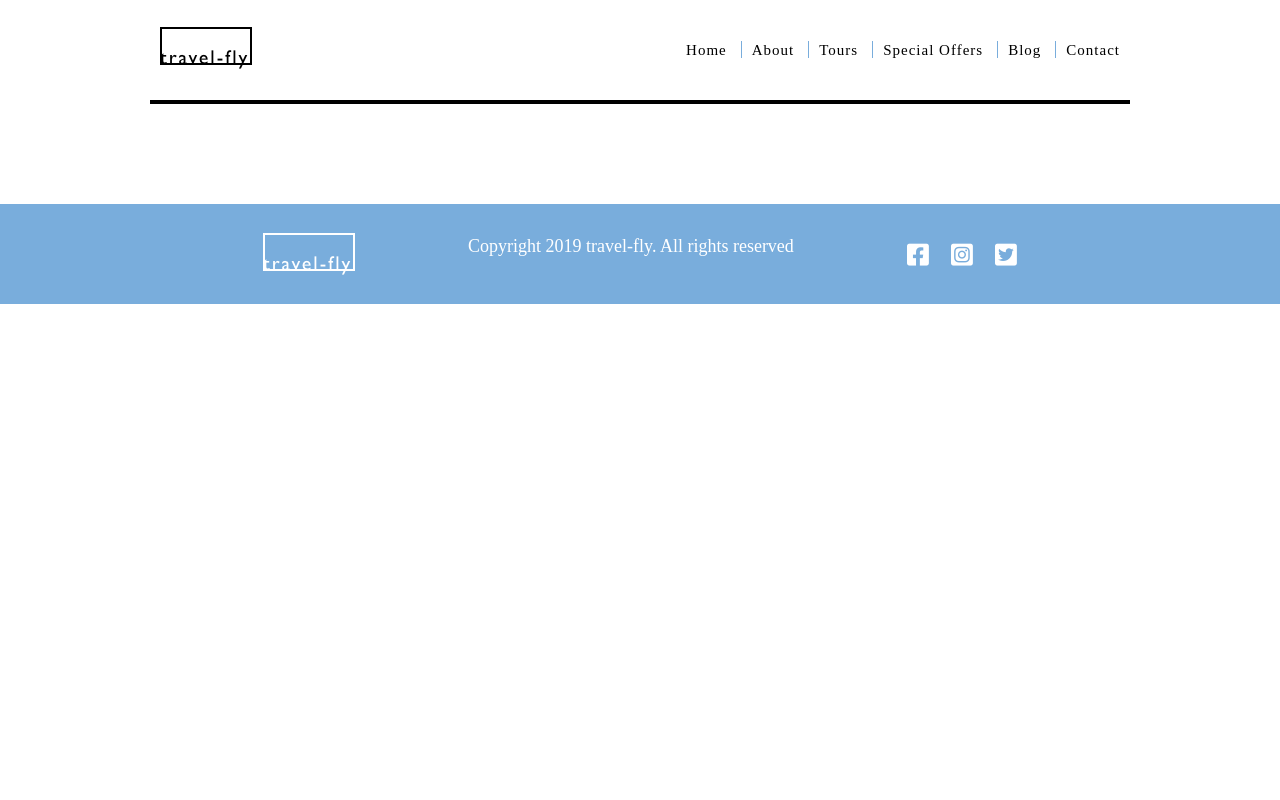
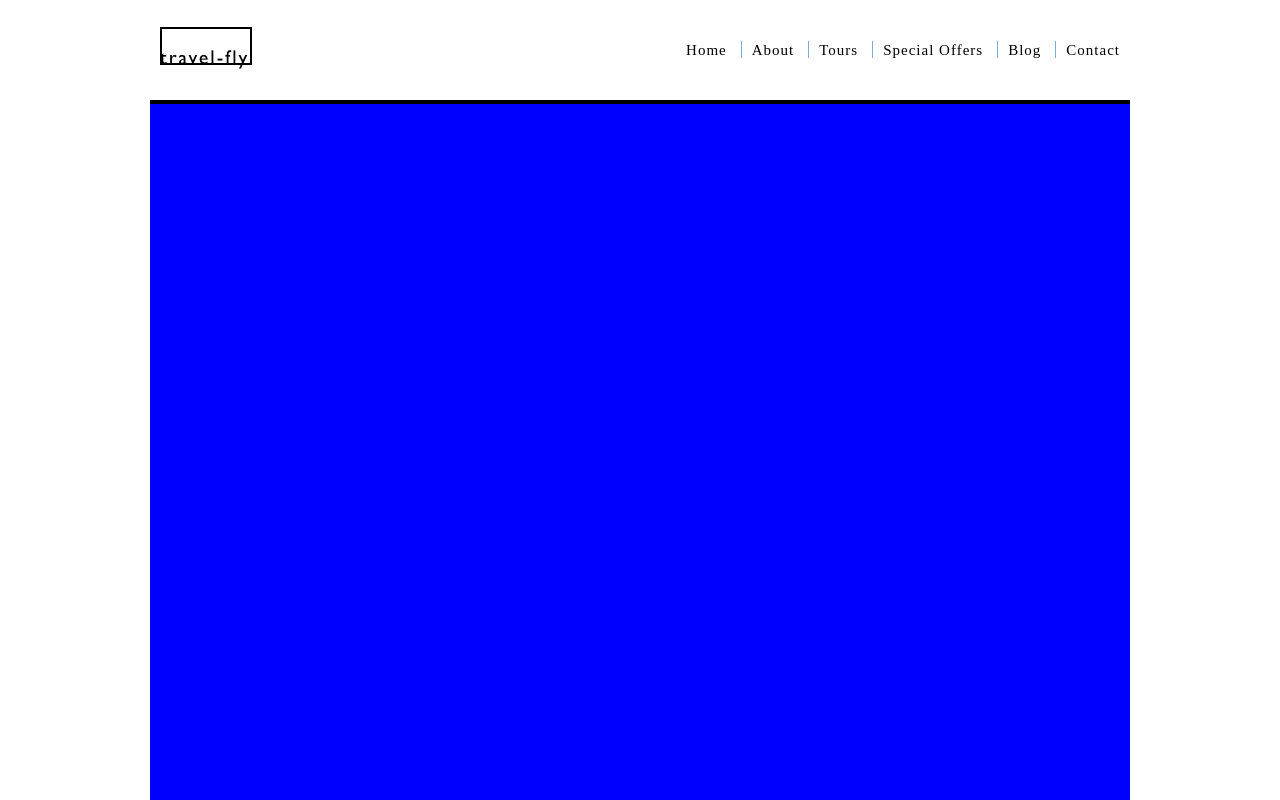
Before and after one commit to N215-emmaash/homework-seven, a website: page special-offers.html in a window 1280 px wide. Shown: the top 800 px of the page. Drawn offline with Linux system fonts and the light colour scheme; a web font is replaced by a local one.

Commit message:
setting up pages

```diff
--- /dev/null
+++ b/scss/special-offers/special-offers.scss
@@ -0,0 +1,7 @@
+.special-offers {
+  margin: 0 auto;
+  max-width: $content-width;
+  min-height: 100%;
+
+  background-color: blue;
+}
--- a/scss/styles.scss
+++ b/scss/styles.scss
@@ -9,3 +9,4 @@
 @import "fonts.scss";
 @import "tours/tours.scss";
 @import "tours/tours-subpage.scss";
+@import "special-offers/special-offers.scss";
--- a/special-offers.html
+++ b/special-offers.html
@@ -4,7 +4,7 @@
     <meta charset="UTF-8" />
     <meta http-equiv="X-UA-Compatible" content="IE=edge" />
     <meta name="viewport" content="width=device-width, initial-scale=1.0" />
-    <title>About</title>
+    <title>Special Offers</title>
     <link
       rel="stylesheet"
       href="https://cdnjs.cloudflare.com/ajax/libs/font-awesome/6.0.0-beta3/css/all.min.css"
@@ -36,6 +36,7 @@
       </nav>
       <hr />
     </div>
+    <div class="special-offers"></div>
 
     <footer>
       <div class="footer-content">
```
Also changed, not shown: blog.html (+1 -1 lines), contact.html (+1 -1 lines), css/styles.css, 1 other file.
